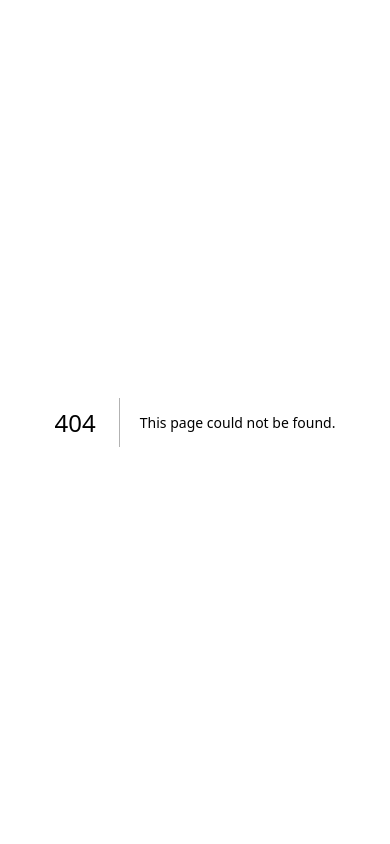
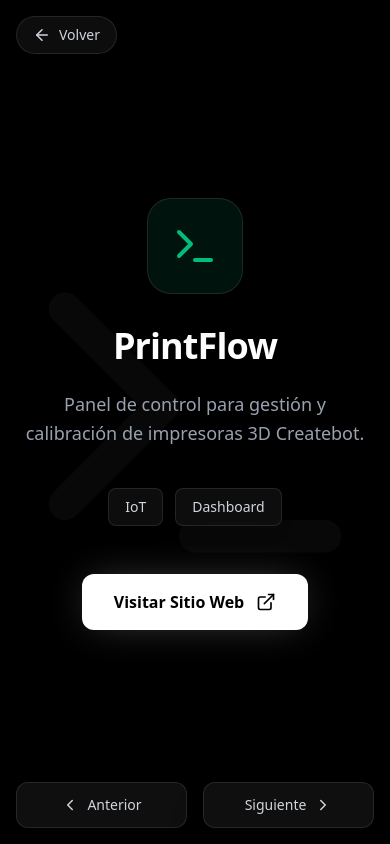
Before and after one commit to SimpleDevsSL/simpledevs-hub, a Next.js app: page /proyectos/3d-print-manager in a window 390 px wide. Before the commit this address had no page. Built offline with nearby package versions, Linux system fonts and the light colour scheme.

Commit message:
Añadido de pag para cada proyecto y version mobile

```diff
--- /dev/null
+++ b/app/proyectos/[id]/page.tsx
@@ -0,0 +1,182 @@
+import React from 'react';
+import { notFound } from 'next/navigation';
+import Link from 'next/link';
+import {
+  Terminal,
+  LayoutTemplate,
+  Smartphone,
+  Database,
+  ArrowLeft,
+  ExternalLink,
+  ChevronLeft,
+  ChevronRight
+} from 'lucide-react';
+
+const PROJECTS = [
+  {
+    id: 'guia-puntana',
+    name: 'Guía Puntana',
+    description: 'Directorio de profesionales y oficios con conexión directa por WhatsApp.',
+    icon: LayoutTemplate,
+    bgColor: 'bg-orange-500/10',
+    textColor: 'text-orange-500',
+    gradient: 'from-orange-500/20 via-[#000000] to-[#000000]',
+    link: 'https://guia-puntana.vercel.app',
+    tags: ['Next.js', 'Supabase', 'Directorio']
+  },
+  {
+    id: 'social-network',
+    name: 'SocialNet',
+    description: 'Plataforma de interacción social con recuperación de contraseñas y gestión de usuarios.',
+    icon: Smartphone,
+    bgColor: 'bg-blue-500/10',
+    textColor: 'text-blue-500',
+    gradient: 'from-blue-500/20 via-[#000000] to-[#000000]',
+    link: '#',
+    tags: ['PHP', 'MySQL', 'Social']
+  },
+  {
+    id: '3d-print-manager',
+    name: 'PrintFlow',
+    description: 'Panel de control para gestión y calibración de impresoras 3D Createbot.',
+    icon: Terminal,
+    bgColor: 'bg-emerald-500/10',
+    textColor: 'text-emerald-500',
+    gradient: 'from-emerald-500/20 via-[#000000] to-[#000000]',
+    link: '#',
+    tags: ['IoT', 'Dashboard']
+  },
+  {
+    id: 'dev-tools',
+    name: 'DevUtils',
+    description: 'Colección de herramientas y calculadoras enfocadas en programación funcional.',
+    icon: Database,
+    bgColor: 'bg-purple-500/10',
+    textColor: 'text-purple-500',
+    gradient: 'from-purple-500/20 via-[#000000] to-[#000000]',
+    link: '#',
+    tags: ['Herramientas', 'Open Source']
+  },
+];
+
+interface PageProps {
+  params: Promise<{ id: string }>;
+}
+
+export default async function ProjectDetailPage({ params }: PageProps) {
+  const { id } = await params;
+
+  const currentIndex = PROJECTS.findIndex((p) => p.id === id);
+
+  if (currentIndex === -1) {
+    return notFound();
+  }
+
+  const project = PROJECTS[currentIndex];
+  const Icon = project.icon;
+
+  const prevIndex = (currentIndex - 1 + PROJECTS.length) % PROJECTS.length;
+  const nextIndex = (currentIndex + 1) % PROJECTS.length;
+
+  const prevProject = PROJECTS[prevIndex];
+  const nextProject = PROJECTS[nextIndex];
+
+  return (
+    <div className="relative flex min-h-screen flex-col items-center justify-center bg-[#000000] font-sans overflow-hidden">
+
+      {/* --- FONDO --- */}
+      <div className={`absolute inset-0 bg-[radial-gradient(ellipse_at_center,_var(--tw-gradient-stops))] ${project.gradient} opacity-40 transition-colors duration-1000`}></div>
+      <div className="absolute inset-0 flex items-center justify-center opacity-[0.03] pointer-events-none transition-all duration-1000">
+        <Icon className="h-[150vw] w-[150vw] md:h-[80vw] md:w-[80vw] text-white" />
+      </div>
+
+      {/* --- BOTÓN VOLVER (Fijo Arriba Izquierda) --- */}
+      <div className="fixed left-4 top-4 z-50 md:left-8 md:top-8">
+        <Link
+          href="/#productos"
+          className="group flex items-center gap-2 rounded-full border border-white/10 bg-[#111111]/80 px-4 py-2 text-sm font-medium text-gray-300 shadow-lg backdrop-blur-md transition-all hover:bg-white/10 hover:text-white"
+        >
+          <ArrowLeft size={18} className="transition-transform group-hover:-translate-x-1" />
+          <span className="hidden sm:inline">Volver al Hub</span>
+          <span className="sm:hidden">Volver</span>
+        </Link>
+      </div>
+
+      {/* --- CONTROLES LATERALES (Desktop - Fijos a los lados) --- */}
+      <Link
+        href={`/proyectos/${prevProject.id}`}
+        title={`Anterior: ${prevProject.name}`}
+        className="fixed left-8 top-1/2 z-20 hidden -translate-y-1/2 items-center justify-center rounded-full border border-white/10 bg-[#111111]/80 p-4 text-gray-400 backdrop-blur-md transition-all hover:scale-110 hover:border-white/30 hover:bg-white/10 hover:text-white md:flex"
+      >
+        <ChevronLeft size={32} />
+      </Link>
+
+      <Link
+        href={`/proyectos/${nextProject.id}`}
+        title={`Siguiente: ${nextProject.name}`}
+        className="fixed right-8 top-1/2 z-20 hidden -translate-y-1/2 items-center justify-center rounded-full border border-white/10 bg-[#111111]/80 p-4 text-gray-400 backdrop-blur-md transition-all hover:scale-110 hover:border-white/30 hover:bg-white/10 hover:text-white md:flex"
+      >
+        <ChevronRight size={32} />
+      </Link>
+
+      {/* --- CONTENIDO PRINCIPAL --- */}
+      {/* Añadido pb-32 en móvil para que los botones inferiores fijos no tapen el enlace del sitio */}
+      <div className="relative z-10 w-full max-w-4xl px-6 py-20 pb-32 md:pb-20 text-center flex flex-col items-center">
+
+        {/* Logo del Proyecto */}
+        <div className={`mt-8 mb-8 flex h-24 w-24 md:h-32 md:w-32 items-center justify-center rounded-3xl md:rounded-[2rem] border border-white/10 shadow-2xl backdrop-blur-xl ${project.bgColor}`}>
+          <Icon className={`h-12 w-12 md:h-16 md:w-16 ${project.textColor}`} />
+        </div>
+
+        {/* Nombre y Descripción */}
+        <h1 className="mb-6 text-4xl md:text-6xl lg:text-7xl font-extrabold tracking-tight text-white">
+          {project.name}
+        </h1>
+        <p className="mb-10 max-w-2xl text-lg md:text-2xl leading-relaxed text-gray-400">
+          {project.description}
+        </p>
+
+        {/* Etiquetas */}
+        <div className="mb-12 flex flex-wrap justify-center gap-3">
+          {project.tags.map((tag) => (
+            <span
+              key={tag}
+              className="rounded-lg border border-white/10 bg-[#111111]/80 px-4 py-2 text-sm md:text-base font-medium text-gray-300 shadow-lg backdrop-blur-md"
+            >
+              {tag}
+            </span>
+          ))}
+        </div>
+
+        {/* Botón de Enlace al Sitio */}
+        <a
+          href={project.link}
+          target="_blank"
+          rel="noopener noreferrer"
+          className="group flex items-center gap-3 rounded-xl bg-white px-8 py-4 text-base md:text-lg font-bold text-black shadow-[0_0_40px_-10px_rgba(255,255,255,0.3)] transition-all hover:scale-105 hover:shadow-[0_0_60px_-15px_rgba(255,255,255,0.5)] active:scale-95"
+        >
+          Visitar Sitio Web
+          <ExternalLink size={20} className="transition-transform group-hover:translate-x-0.5 group-hover:-translate-y-0.5" />
+        </a>
+
+      </div>
+
+      {/* --- CONTROLES INFERIORES (Solo Móvil - Fijos Abajo) --- */}
+      <div className="fixed bottom-4 left-4 right-4 z-50 flex gap-4 md:hidden">
+        <Link
+          href={`/proyectos/${prevProject.id}`}
+          className="flex flex-1 items-center justify-center gap-2 rounded-xl border border-white/10 bg-[#111111]/90 py-3 text-sm font-medium text-gray-300 shadow-2xl backdrop-blur-md transition-colors hover:bg-white/10 hover:text-white"
+        >
+          <ChevronLeft size={18} /> Anterior
+        </Link>
+        <Link
+          href={`/proyectos/${nextProject.id}`}
+          className="flex flex-1 items-center justify-center gap-2 rounded-xl border border-white/10 bg-[#111111]/90 py-3 text-sm font-medium text-gray-300 shadow-2xl backdrop-blur-md transition-colors hover:bg-white/10 hover:text-white"
+        >
+          Siguiente <ChevronRight size={18} />
+        </Link>
+      </div>
+
+    </div>
+  );
+}
```
